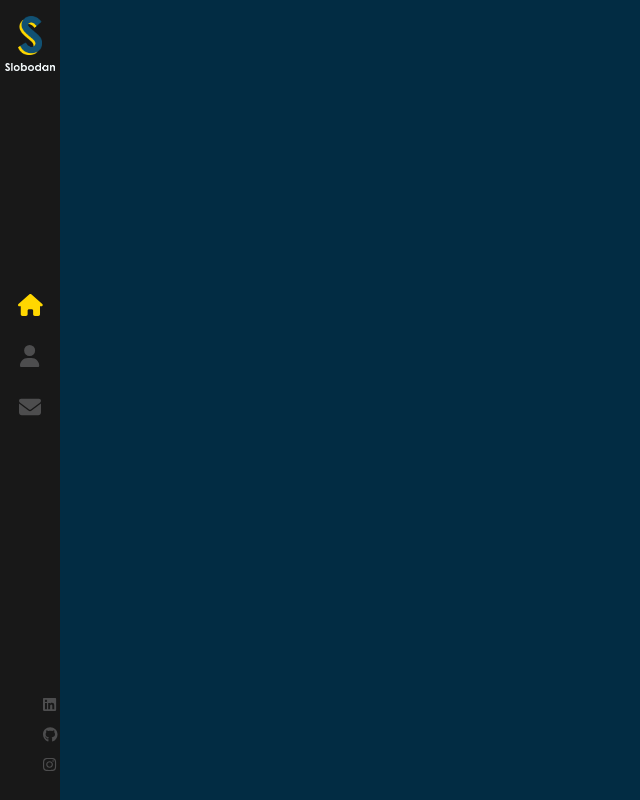
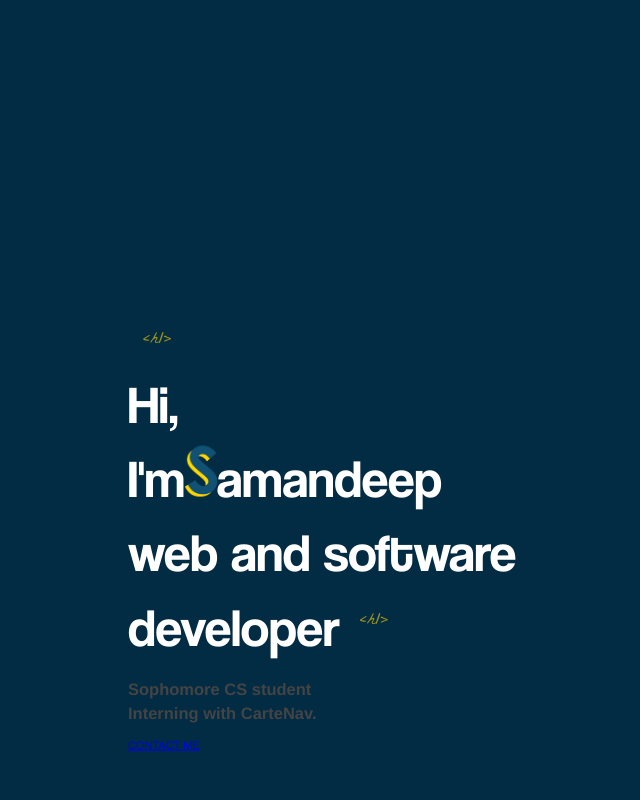
Before and after one commit to RamandeepSingh2402/react_projects, a React (Create React App) app in the folder react-portfolio/: page / in a window 1280 px wide. Shown: the whole page, without its empty margins (0-640 px from the left). Built offline with nearby package versions, Linux system fonts and the light colour scheme.

Commit message:
started developing the home page

```diff
--- a/react-portfolio/src/App.js
+++ b/react-portfolio/src/App.js
@@ -1,12 +1,14 @@
 import './App.scss';
 import {Routes, Route} from 'react-router-dom';
 import Layout from './components/Layout';
+import Home from './components/Home';
 
 function App() {
   return (
     <div className="App">
       <Routes>
         <Route path="/" element ={<Layout/>} />
+        <Route index element={<Home />} />
       </Routes>
     </div>
   );
--- /dev/null
+++ b/react-portfolio/src/components/Home/index.js
@@ -0,0 +1,23 @@
+import { Link } from 'react-router-dom';
+import LogoTitle from '../../assets/images/logo-s.png'
+import './index.scss'
+
+const Home = () => {
+    return(
+        <div className="container home-page">
+            <div className="text-zone">
+                <h1>Hi, <br /> I'm
+                    <img src={LogoTitle} alt="developer"/>
+                    amandeep
+                    <br />
+                    web and software developer
+                </h1>
+                <h2>Sophomore CS student <br /> Interning with CarteNav.</h2>
+                <Link to="/contact" className='flat-butotn'>CONTACT ME</Link>
+
+            </div>
+        </div>
+    );
+}
+
+export default Home;
--- /dev/null
+++ b/react-portfolio/src/components/Home/index.scss
@@ -0,0 +1,47 @@
+.home-page{
+
+    .text-zone{
+        position: absolute;
+        left: 10%;
+        top: 50%;
+        transform: translateY(-50%);
+        width: 40%;
+        max-height: 9%;
+    }
+
+
+    h1{
+        color: #fff;
+        font-size: 53px;
+        margin: 0;
+        font-family: 'Coolvetica';
+        font-weight: 400;
+
+        &::before{
+            content: '<h1>';
+            font-family: 'La Belle Aurore';
+            color: #ffd700;
+            font-size: 18px;
+            position: absolute;
+            margin-top: -40px;
+            left: 15px;
+            opacity: 0.6;
+        }
+
+        &::after{
+            content: '<h1>';
+            font-family: 'La Belle Aurore';
+            color: #ffd700;
+            font-size: 18px;
+            position: absolute;
+            margin-top: 18px;
+            margin-left: 20px;
+            animation: fadeIn 1s 1.7s backwards;
+            opacity: 0.6;
+        }
+
+        img{
+            width: 32px;
+        }
+    }
+}
--- a/react-portfolio/src/components/Layout/index.js
+++ b/react-portfolio/src/components/Layout/index.js
@@ -1,11 +1,32 @@
 import './index.scss';
 import Sidebar from '../Sidebar';
+import { Outlet } from 'react-router-dom';
 
 const Layout = () =>{
     return (
-        <>
+        <div className='App'>
             <Sidebar/>
-        </>
+            <div className='page'>
+                <span className='tags top-tags'>
+                    &lt;body&gt;
+
+                    <Outlet />
+
+                    <span className='tags bottom-tags'>
+                        &lt;body&gt;
+                        <br />
+                        <span className='bottom-tag-html'>
+
+                        </span>
+
+
+
+                    </span>
+
+
+                </span>
+            </div>
+        </div>
     )
 }
 
--- a/react-portfolio/src/components/Layout/index.scss
+++ b/react-portfolio/src/components/Layout/index.scss
@@ -0,0 +1,40 @@
+.page{
+    width: 100%;
+    height: 100%;
+    position: absolute;
+}
+
+.top-tags {
+    bottom: auto;
+    top: 35px;
+}
+
+.tags{
+    color: #ffd700;
+    opacity: 0.6;
+    position: absolute;
+    bottom: 0;
+    left: 120px;
+    font-size: 18px;
+    font-family: 'La Belle Aurore';
+}
+
+.bottom-tag-html{
+    margin-left: -20px;
+}
+
+.container{
+    width: 100%;
+    will-change: contents;
+    height: 90%;
+    min-height: 566px;
+    position: absolute;
+    opacity: 0;
+    top: 5%;
+    margin: 0 auto;
+    z-index: 1;
+    transform-style: preserve-3d;
+    animation: fadeIn 1s forwards;
+    animation-delay: 1s;
+
+}
--- a/react-portfolio/src/components/Sidebar/index.scss
+++ b/react-portfolio/src/components/Sidebar/index.scss
@@ -100,7 +100,7 @@
         ul{
             position: absolute;
             bottom: 20px;
-            width: 100px;
+            width: 100%;
             display: block;
             padding:0;
             list-style:none;
```
